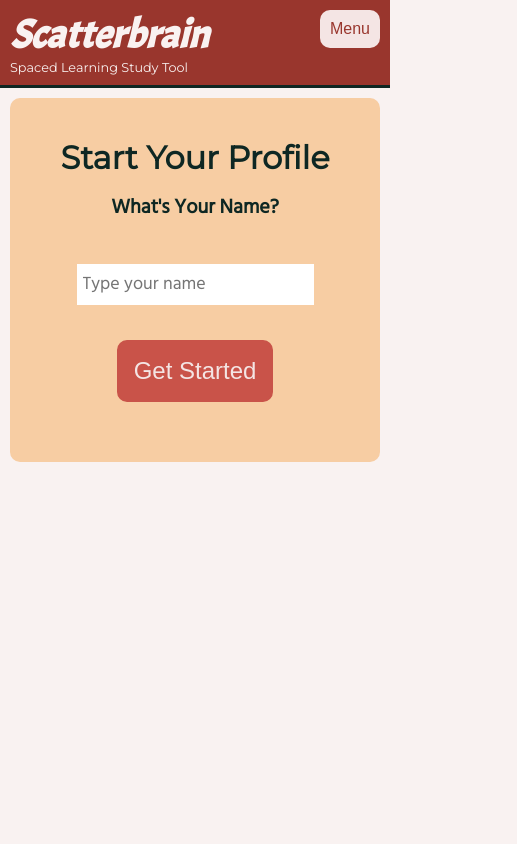
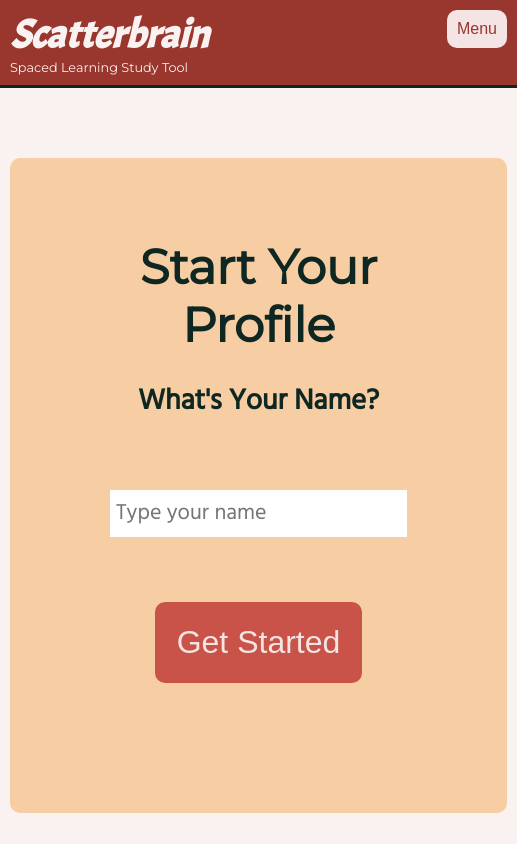
Before and after one commit to bellmarc/scatterbrain-study-app, a React (Create React App) app in the folder client/: page /onboard/startProfile in a window 390 px wide. Shown: the whole page, 517 px wide, since content can reach past the window. Built offline with nearby package versions, Linux system fonts and the light colour scheme.

Commit message:
responsive design in progress

```diff
--- a/client/src/components/Onboarding/StartProfile.js
+++ b/client/src/components/Onboarding/StartProfile.js
@@ -11,14 +11,14 @@ const handleChange = (e) => {
 }
   return (
     <main className="start-profile-page">
-      <div className="start-profile-text-container">
+      <section className="start-profile-text-container">
         <h1 className="start-profile-header">Start Your Profile</h1>
         <h2 className="start-profile-subheader">What's Your Name?</h2>
         <form onSubmit={(e) =>  {
           e.preventDefault()
             userServer.add({ name: user })
             .then(res => userBrowser.add(res))
-            .catch(err => console.log(err))
+            .catch(err => err)
             .then(props.history.push("/onboard/enterTopic"))
           }} className="start-profile-form">
            <input className="start-profile-input" type="text" name="name" placeholder="Type your name" onChange={handleChange} value={user}/>
@@ -28,7 +28,7 @@ const handleChange = (e) => {
           Get Started
         </button>
         </form>
-      </div>
+      </section>
     </main>
   );
 }
--- a/client/src/style/Onboarding/HowItWorks.css
+++ b/client/src/style/Onboarding/HowItWorks.css
@@ -3,6 +3,7 @@
   flex-direction: column;
   align-items: center;
   padding: 10px;
+  padding-top: 25px;
   height: 100%;
   max-width: 900px;
   margin: auto;
@@ -10,28 +11,28 @@
 }
 .how-header {
   font-size: 40px;
-  padding-top: 40px;
-  padding-bottom: 60px;
+  padding-top: 60px;
+  padding-bottom: 40px;
 }
 .topic-header {
   font-size: 28px;
-  padding-bottom: 10px;
+  padding: 15px;
 }
 .topic-text {
   font-size: 18px;
   line-height: 1.8;
   font-family: 'Hind', sans-serif;
-  padding-bottom: 20px;
+  padding: 10px;
 }
 .priority-text {
   font-size: 18px;
   font-family: 'Hind', sans-serif;
   line-height: 1.8;
-  padding-bottom: 50px;
+  padding: 10px;
 }
 .priority-header {
   font-size: 28px;
-  padding-bottom: 10px;
+  padding: 15px;
 }
 .how-text-container {
   background: #f7cda3;
@@ -59,15 +60,19 @@
 }
 
 @media only screen and (min-width: 500px) {
-
-  .how-text-container {
-    /* padding: 35px; */
+  .priority-text, .topic-text {
+    padding: 35px;
   }
 }
 
 @media only screen and (min-height: 750px) {
-  .how-page > section {
-    padding: 10px;
-    margin: 10px;
+  .how-page  {
+    padding: 30px;
+    padding-top: 40px;
+    max-width: 1200px;
+  }
+  .how-header {
+    padding-top: 30px;
+    font-size: 3.0em;
   }
 }
--- a/client/src/style/Onboarding/StartProfile.css
+++ b/client/src/style/Onboarding/StartProfile.css
@@ -4,51 +4,82 @@
   align-items: center;
   padding: 10px;
   height: 100%;
-  max-width: 100%;
+  max-width: 900px;
+  margin: auto;
   background-color: #f9f2f1;
 }
 
 .start-profile-header {
-  margin-top: 30px;
-  margin-bottom: 15px;
+  font-size: 40px;
+  padding-top: 30px;
+  padding-bottom: 15px;
 }
 
 .start-profile-subheader {
-  font-family: 'Hind', sans-serif;
-  font-size:20px;
+  font-family: "Hind", sans-serif;
+  font-size: 20px;
 }
 
 .start-profile-text-container {
-  text-align: center;
   background: #f7cda3;
   border-radius: 10px;
-  padding: 10px;
+  margin-top: 30px;
+  padding: 40px;
+  text-align: center;
 }
 .start-profile-form {
+  display: flex;
+  flex-direction: column;
+  align-items: center;
   padding: 20px;
   margin-bottom: 20px;
 }
 .start-profile-input {
-  font-family: 'Hind', sans-serif;
+  font-family: "Hind", sans-serif;
   padding: 6px;
-  font-size:18px;
+  font-size: 18px;
   margin-top: 20px;
   margin-bottom: 25px;
-  border:none;
+  border: none;
 }
 
 .start-profile-btn {
   background-color: #c95349;
-  color:#f4e5e4;
+  color: #f4e5e4;
   border-radius: 10px;
   font-size: 1.5em;
   margin: 10px;
   padding: 15px;
   border: 2px solid #c95349;
-  transition: all .1s ease-in;
+  transition: all 0.1s ease-in;
 }
 
 .start-profile-btn:hover {
-  background-color:#f4e5e4;
+  background-color: #f4e5e4;
   color: #c95349;
 }
+
+@media only screen and (min-height: 750px) {
+  .start-profile-header {
+    padding: 0px;
+    font-size: 3em;
+  }
+
+  .start-profile-subheader {
+    padding: 25px;
+    font-size: 1.8em;
+  }
+  .start-profile-input {
+    font-size: 22px;
+  }
+  .start-profile-text-container {
+    margin-top: 60px;
+    padding: 80px;
+    max-width: 1200px;
+  }
+  .start-profile-btn {
+    margin-top: 40px;
+    padding: 20px;
+    font-size: 2em;
+  }
+}
--- a/client/src/style/Onboarding/Welcome.css
+++ b/client/src/style/Onboarding/Welcome.css
@@ -18,7 +18,7 @@
 .welcome-header {
   border-radius: 10px;
   background-color: #f9f2f1;
-  padding:40px;
+  padding: 40px;
   margin-top: 15px;
   margin-bottom: 60px;
 }
@@ -26,7 +26,7 @@
 .welcome-info {
   line-height: 1.5em;
   margin-bottom: 36px;
-  font-family: 'Hind', sans-serif;
+  font-family: "Hind", sans-serif;
 }
 .welcome-text-container {
   max-width: 500px;
@@ -45,7 +45,7 @@
   padding: 15px;
   margin-bottom: 48px;
   border: 2px solid #c95349;
-  transition: all .1s ease-in;
+  transition: all 0.1s ease-in;
 }
 .welcome-btn:hover {
   background-color: #f4e5e4;
@@ -78,7 +78,7 @@
     font-size: 25px;
   }
   .welcome-info {
-    padding:50px;
+    padding: 50px;
     font-size: 24px;
   }
   .welcome-text-container {
```
